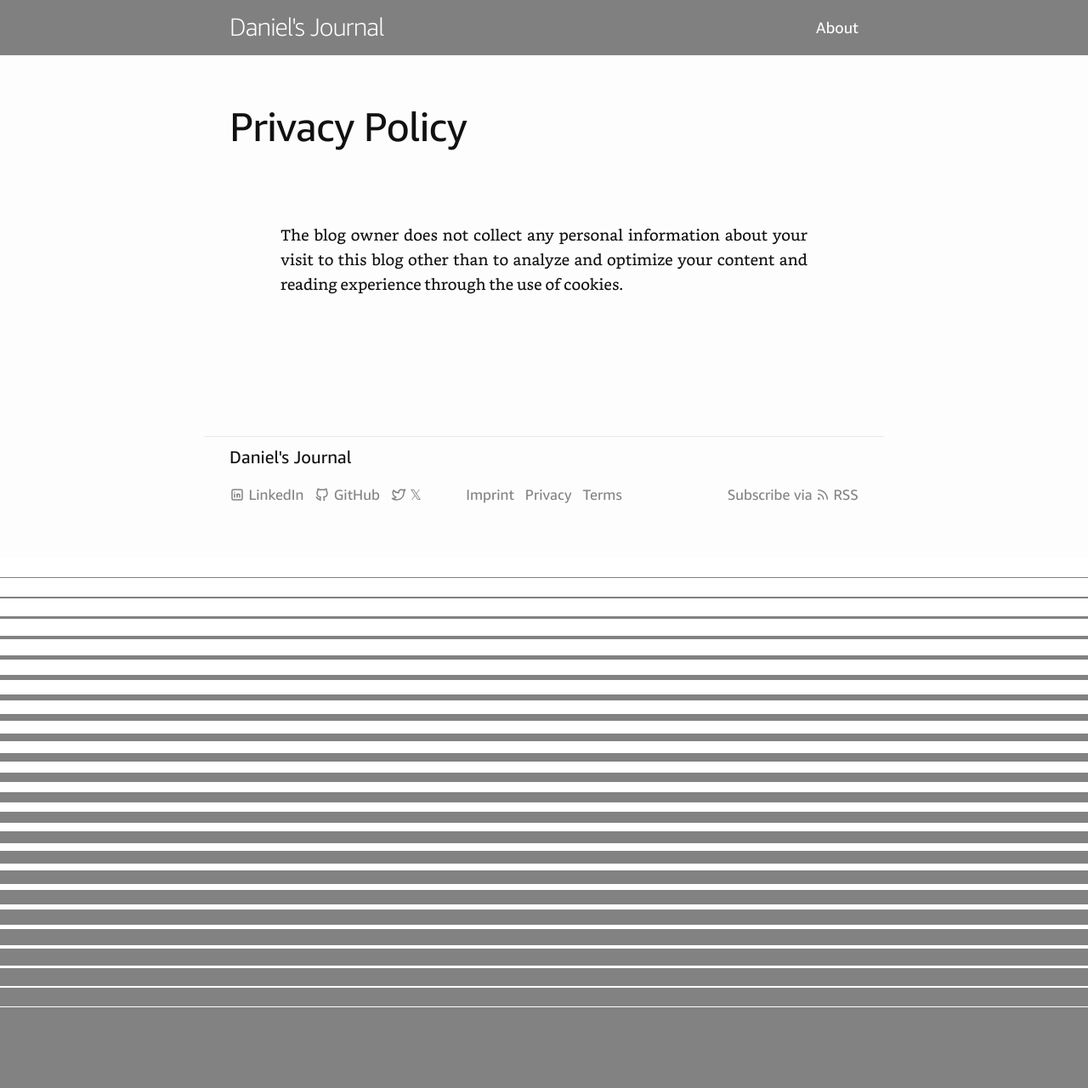
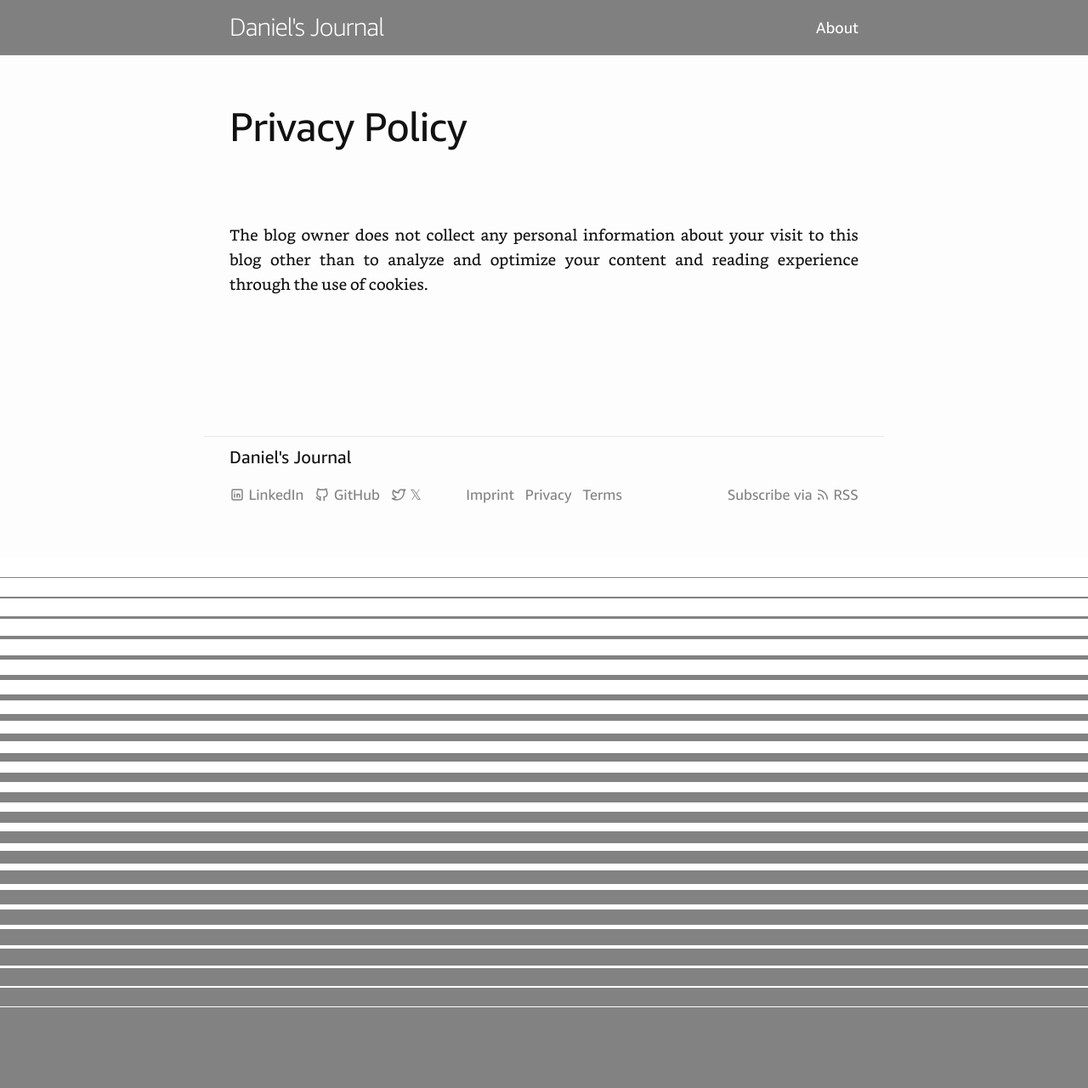
Before and after one commit to danieldietrich/journal, a Jekyll site: the page built from privacy.md, in a window 1280 px wide. Shown: the whole page at 85% size. Built offline with Jekyll 4.4.1, drawn with Linux system fonts in a browser that asks for light colours.

Commit message:
spacing bug fix

```diff
--- a/_sass/minima/_layout.scss
+++ b/_sass/minima/_layout.scss
@@ -175,7 +175,7 @@
  * Page content
  */
 .page-content {
-  padding: $spacing-unit * 2;
+  padding: $spacing-unit * 2 0;
   flex: 1;
 }
 
```
